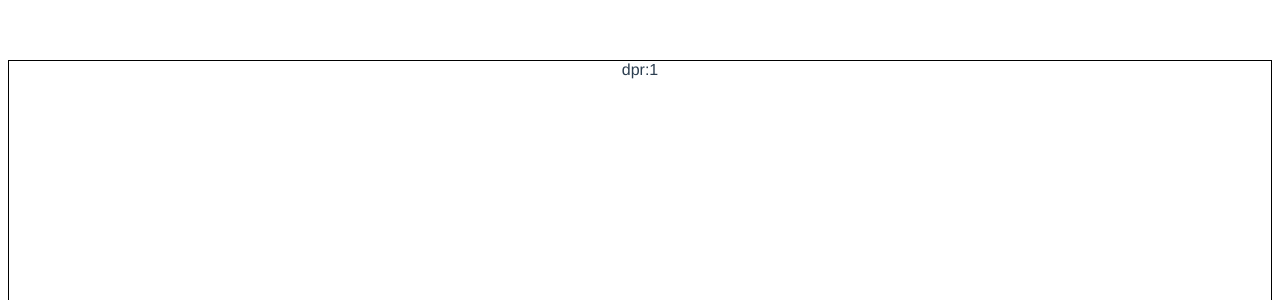
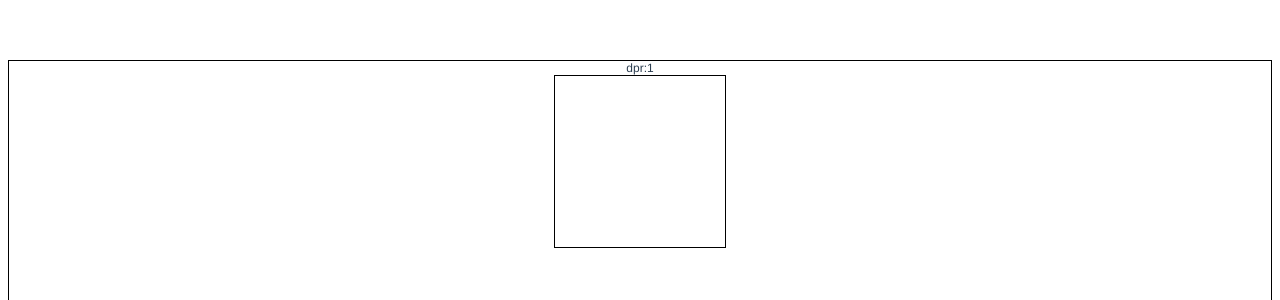
Before and after one commit to NoahAdams-c/chat-demo-web, a Vue app: page / in a window 1280 px wide. Shown: the top 300 px of the page. Built offline with nearby package versions, Linux system fonts and the light colour scheme.

Commit message:
test adaption

```diff
--- a/public/index.html
+++ b/public/index.html
@@ -1,3 +1,10 @@
+<!--
+ * @Description:
+ * @Author: OBKoro1
+ * @Date: 2020-01-13 15:29:02
+ * @LastEditors: chenchen
+ * @LastEditTime: 2020-02-01 16:39:06
+ -->
 <!DOCTYPE html>
 <html lang="en">
   <head>
@@ -6,6 +13,10 @@
     <meta name="viewport" content="width=device-width,initial-scale=1.0">
     <link rel="icon" href="<%= BASE_URL %>favicon.ico">
     <title>chat-demo-web</title>
+    <script>
+      let htmlDoc = document.querySelector('html')
+      htmlDoc.style.fontSize = document.documentElement.clientWidth / 750 * 100 + 'px'
+    </script>
   </head>
   <body>
     <noscript>
--- a/src/components/HelloWorld.vue
+++ b/src/components/HelloWorld.vue
@@ -3,7 +3,7 @@
  * @Author: OBKoro1
  * @Date: 2020-01-13 15:29:02
  * @LastEditors: chenchen
- * @LastEditTime: 2020-02-01 16:20:44
+ * @LastEditTime: 2020-02-01 16:40:40
  -->
 <template>
   <div class="hello">
@@ -30,10 +30,14 @@ export default {
 
 <style lang="less" scoped>
 .hello {
+  font-size: 12px;
 	border: 1px solid black;
 	height: 100vh;
   .block {
-
+    margin: auto;
+    border: 1px solid black;
+    height: 1rem;
+    width: 1rem;
   }
 }
 </style>
```
